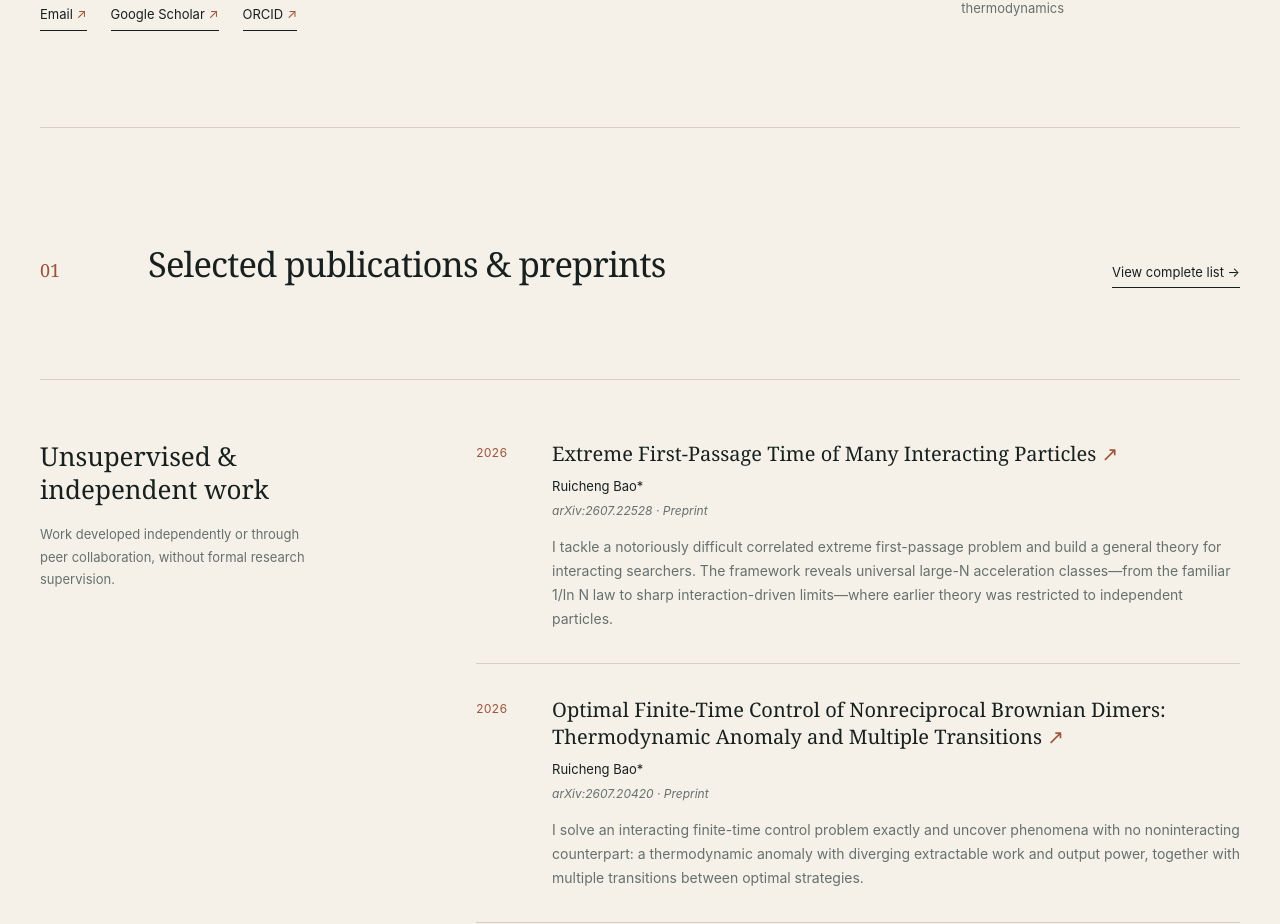
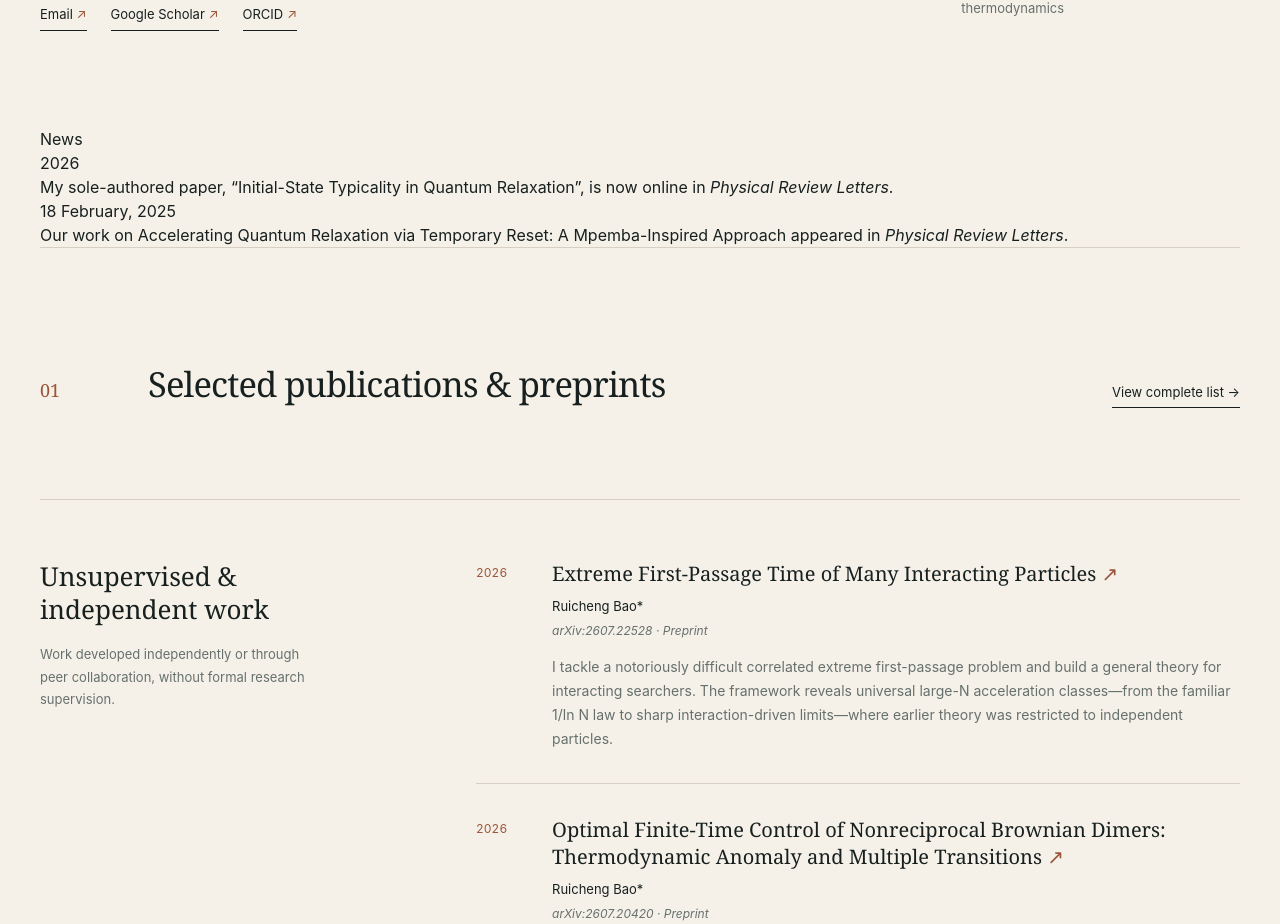
Before and after one commit to Ruicheng-12/Ruicheng-12.github.io, a Next.js app: page / in a window 1280 px wide. Shown: the part 996-1920 px from the top of the page. Built offline with nearby package versions, Linux system fonts and the light colour scheme.

Commit message:
Update page.tsx

```diff
--- a/app/page.tsx
+++ b/app/page.tsx
@@ -540,6 +540,44 @@ export default function Home() {
             </aside>
           </section>
 
+          {language === "en" ? (
+  <section className="news-section page-shell">
+    <p className="news-label">News</p>
+
+    <ul className="news-list">
+      <li>
+        <time>2026</time>
+        <p>
+          My sole-authored paper,{" "}
+          <a
+            href="https://doi.org/10.1103/wgr5-lb6b"
+            target="_blank"
+            rel="noreferrer"
+          >
+            “Initial-State Typicality in Quantum Relaxation”
+          </a>
+          , is now online in <em>Physical Review Letters</em>.
+        </p>
+      </li>
+
+      <li>
+        <time>18 February, 2025</time>
+        <p>
+          Our work on{" "}
+          <a
+            href="https://doi.org/10.1103/g94p-7421"
+            target="_blank"
+            rel="noreferrer"
+          >
+            Accelerating Quantum Relaxation via Temporary Reset: A Mpemba-Inspired Approach
+          </a>{" "}
+          appeared in <em>Physical Review Letters</em>.
+        </p>
+      </li>
+    </ul>
+  </section>
+) : null}
+
           <section className="selected-section page-shell">
             <div className="section-heading">
               <p className="section-index">01</p>
```
